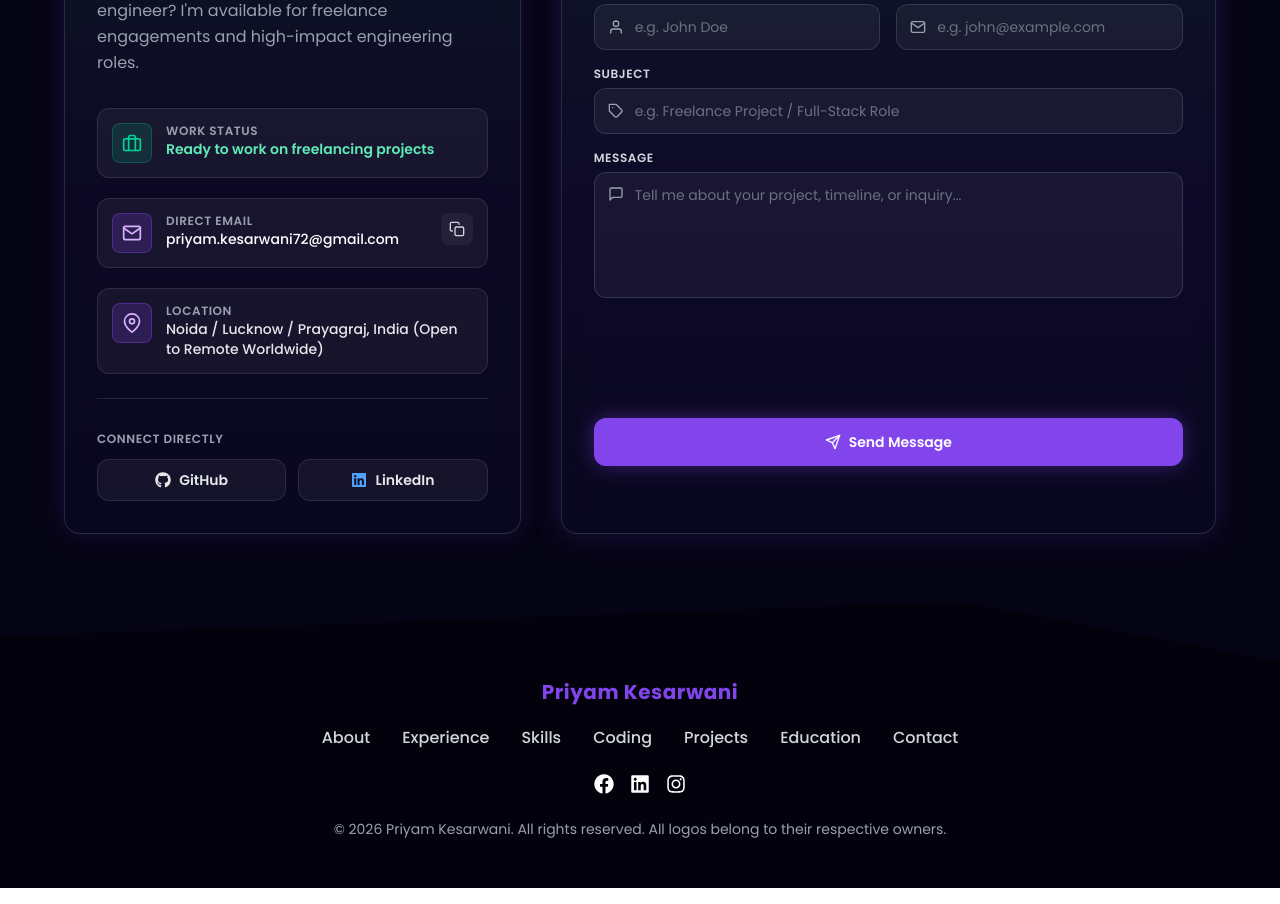
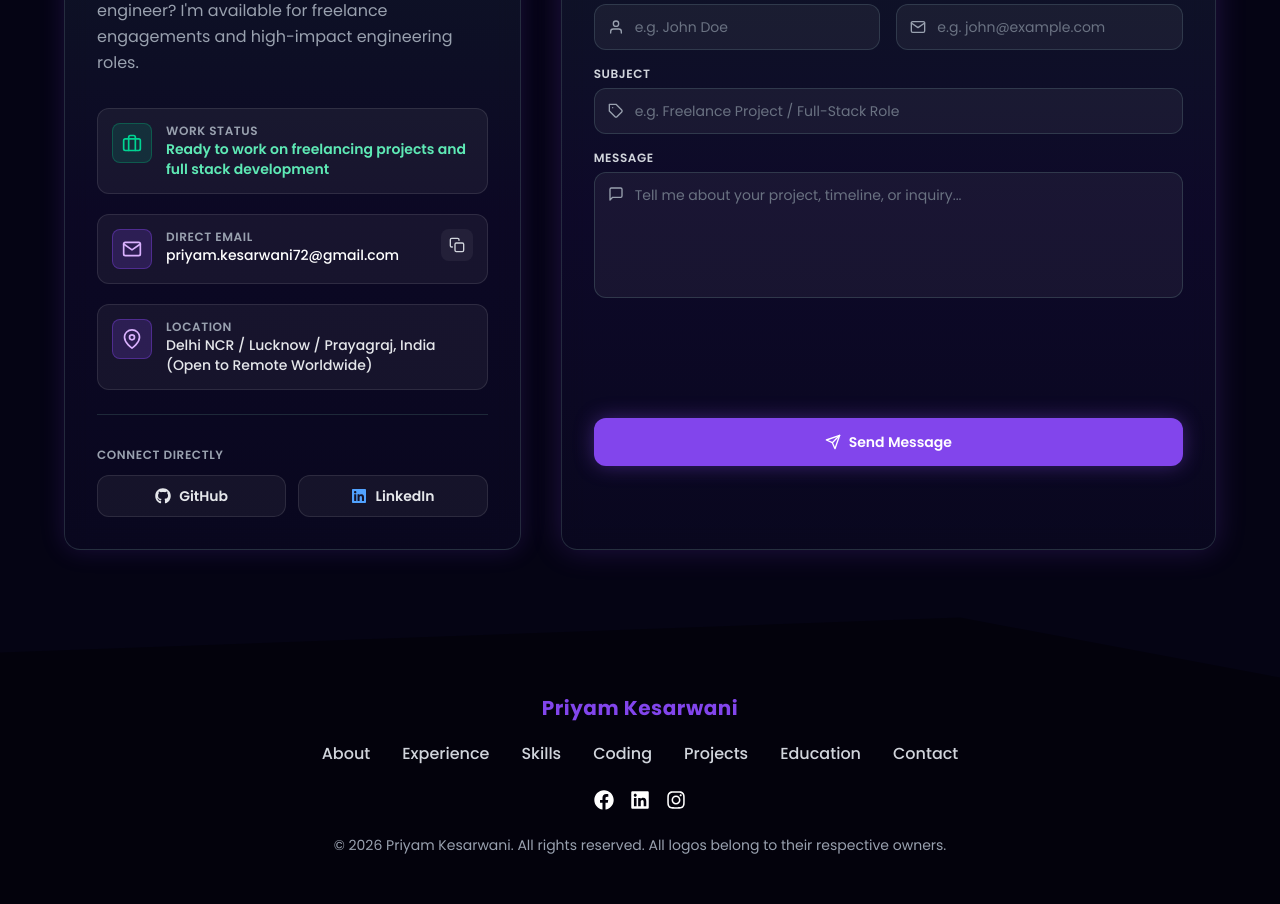
Before and after one commit to Priyam-Kesarwani/My_Portfolio, a React (Vite) app: page / in a window 1280 px wide. Shown: the part 7860-8764 px from the top of the page. Built offline with nearby package versions, Linux system fonts and the light colour scheme; no server answers.

Commit message:
feat(contact): update work availability status and location details

```diff
--- a/src/components/Contact/Contact.jsx
+++ b/src/components/Contact/Contact.jsx
@@ -177,7 +177,7 @@ const Contact = () => {
                       Work Status
                     </h4>
                     <p className="text-sm font-semibold text-emerald-300">
-                      Ready to work on freelancing projects
+                      Ready to work on freelancing projects and full stack development
                     </p>
                   </div>
                 </div>
@@ -218,7 +218,7 @@ const Contact = () => {
                       Location
                     </h4>
                     <p className="text-sm font-medium text-gray-200">
-                      Noida / Lucknow / Prayagraj, India (Open to Remote Worldwide)
+                      Delhi NCR / Lucknow / Prayagraj, India (Open to Remote Worldwide)
                     </p>
                   </div>
                 </div>
```
